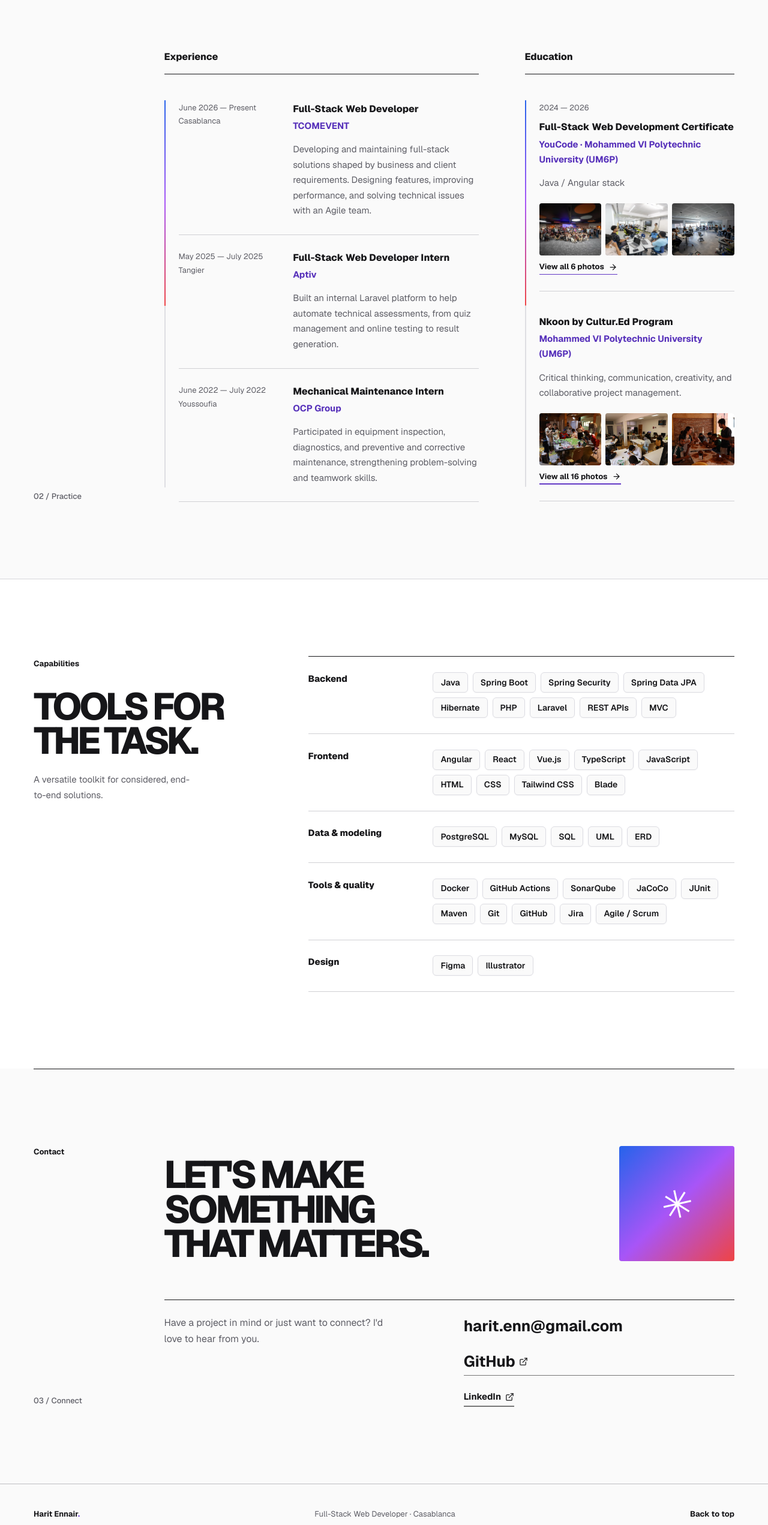
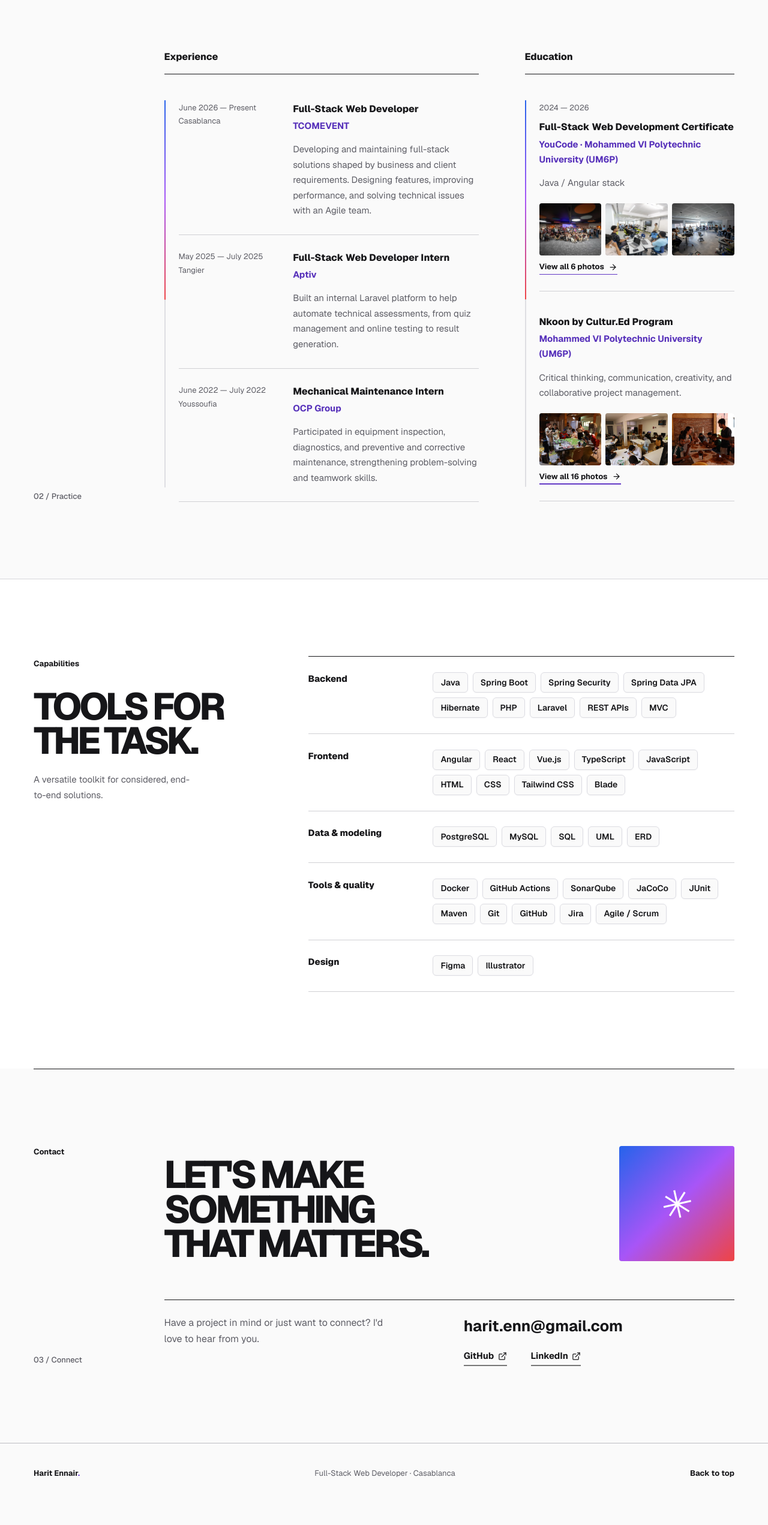
Before and after one commit to harit-ennair/harit_portfolio, a Next.js app: page / in a window 1280 px wide. Shown: the part 3569-6112 px from the top of the page at 60% size. After the commit the page ends 6076 px from the top, so only its background shows below. Built offline with nearby package versions, Linux system fonts and the light colour scheme.

Commit message:
feat: add global styles and tailwind configuration in globals.css

```diff
--- a/app/globals.css
+++ b/app/globals.css
@@ -840,76 +840,6 @@ button {
   background: linear-gradient(90deg, #2563eb 0%, #a855f7 50%, #ef4444 100%)
 }
 
-.contact h2 {
-  font-size: clamp(2.8rem, 5vw, 5.25rem)
-}
-
-.contact-square {
-  background: var(--gradient);
-  aspect-ratio: 1;
-  display: grid;
-  place-items: center;
-  color: #fff;
-  font-size: clamp(3rem, 5vw, 5rem);
-  border-radius: 4px
-}
-
-.contact-bottom {
-  border-top: 1px solid var(--ink);
-  margin-top: 4rem;
-  padding-top: 1.5rem;
-  display: grid;
-  grid-template-columns: 1fr 1fr;
-  gap: 3rem
-}
-
-.contact-bottom>p {
-  font-size: 1rem;
-  line-height: 1.7;
-  color: var(--muted);
-  max-width: 24rem
-}
-
-.contact-links {
-  display: flex;
-  flex-wrap: wrap;
-  gap: 1rem 2rem;
-  align-content: start;
-  font-size: .9375rem;
-  font-weight: 700
-}
-
-.contact-links a {
-  position: relative;
-  display: inline-flex;
-  align-items: center;
-  gap: .4rem;
-  padding-bottom: .3rem;
-  overflow-wrap: anywhere
-}
-
-.contact-links a:not(:first-child)::after {
-  content: "";
-  position: absolute;
-  bottom: 0;
-  left: 0;
-  right: 0;
-  height: 1.5px;
-  background: #777;
-  transition: background .25s ease, height .25s ease
-}
-
-.contact-links a:not(:first-child):hover::after {
-  height: 2px;
-  background: linear-gradient(90deg, #2563eb 0%, #a855f7 50%, #ef4444 100%)
-}
-
-.contact-links a:first-child {
-  width: 100%;
-  border: 0;
-  font-size: clamp(1.2rem, 2vw, 1.7rem)
-}
-
 /* Footer */
 .site-footer {
   border-top: 1px solid var(--line)
```
